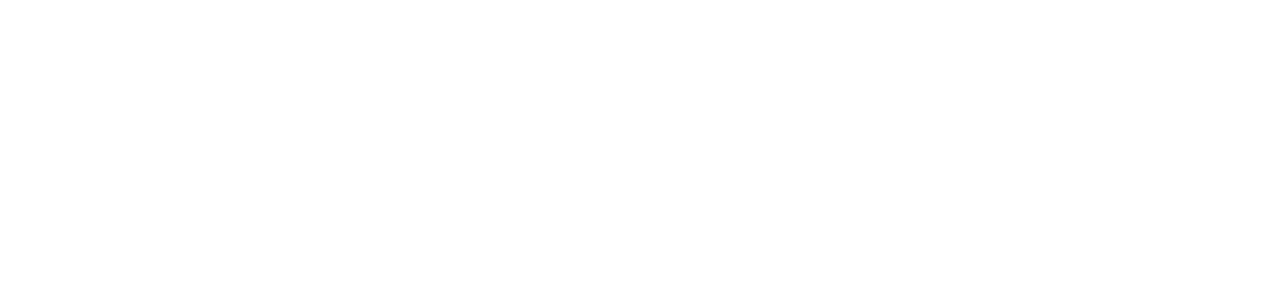
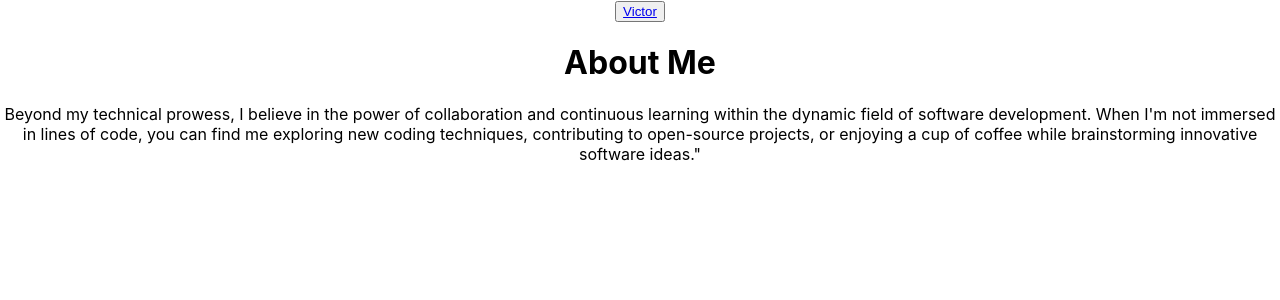
Before and after one commit to VictorWanjala/collabdemo, a React (Create React App) app: page /Victor in a window 1280 px wide. Before the commit this address had no page. Shown: the top 300 px of the page. Built offline with nearby package versions, Linux system fonts and the light colour scheme.

Commit message:
updating component

```diff
--- a/src/App.js
+++ b/src/App.js
@@ -1,12 +1,15 @@
 import logo from './logo.svg';
 import './App.css';
 import { Routes, Route, Link } from 'react-router-dom';
-
+import Victor from './Victor';
 function App() {
   return (
     <div className="App">
+      <nav>
+        <button><Link to='/victor'>Victor</Link></button>
+      </nav>
       <Routes>
-        <Route></Route>
+        <Route path='/Victor' element={<Victor/>}/>
       </Routes>
     </div>
   );
--- /dev/null
+++ b/src/Victor.js
@@ -0,0 +1,14 @@
+function Victor(){
+return <div>
+    <h1>About Me</h1>
+    <p>
+    Beyond my technical prowess,
+    I believe in the power of collaboration and continuous learning within the
+    dynamic field of software development. When I'm not immersed in lines of code,
+    you can find me exploring new coding techniques, contributing to open-source projects,
+    or enjoying a cup of coffee while brainstorming innovative software ideas."
+    </p>
+</div>
+}
+
+export default Victor
```
